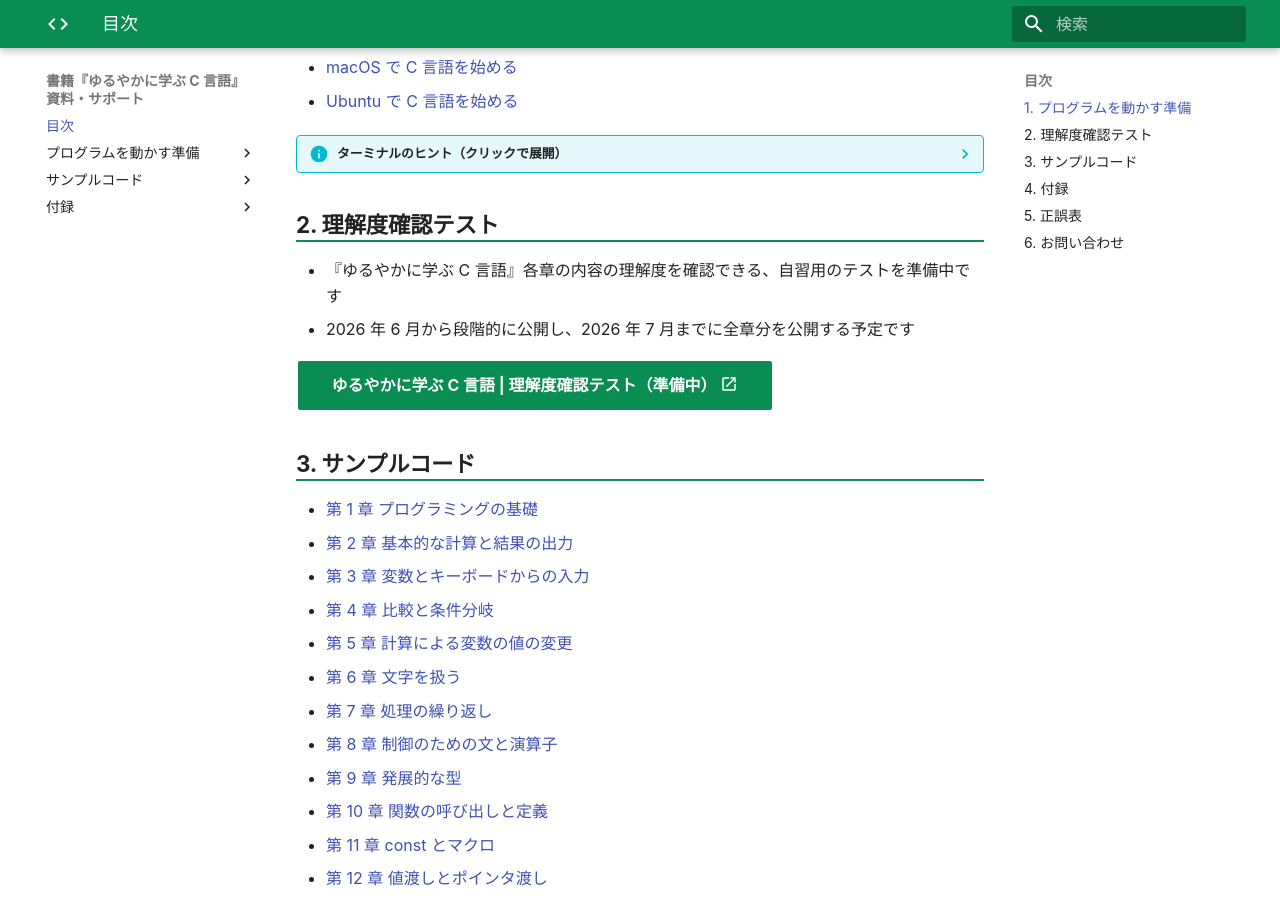
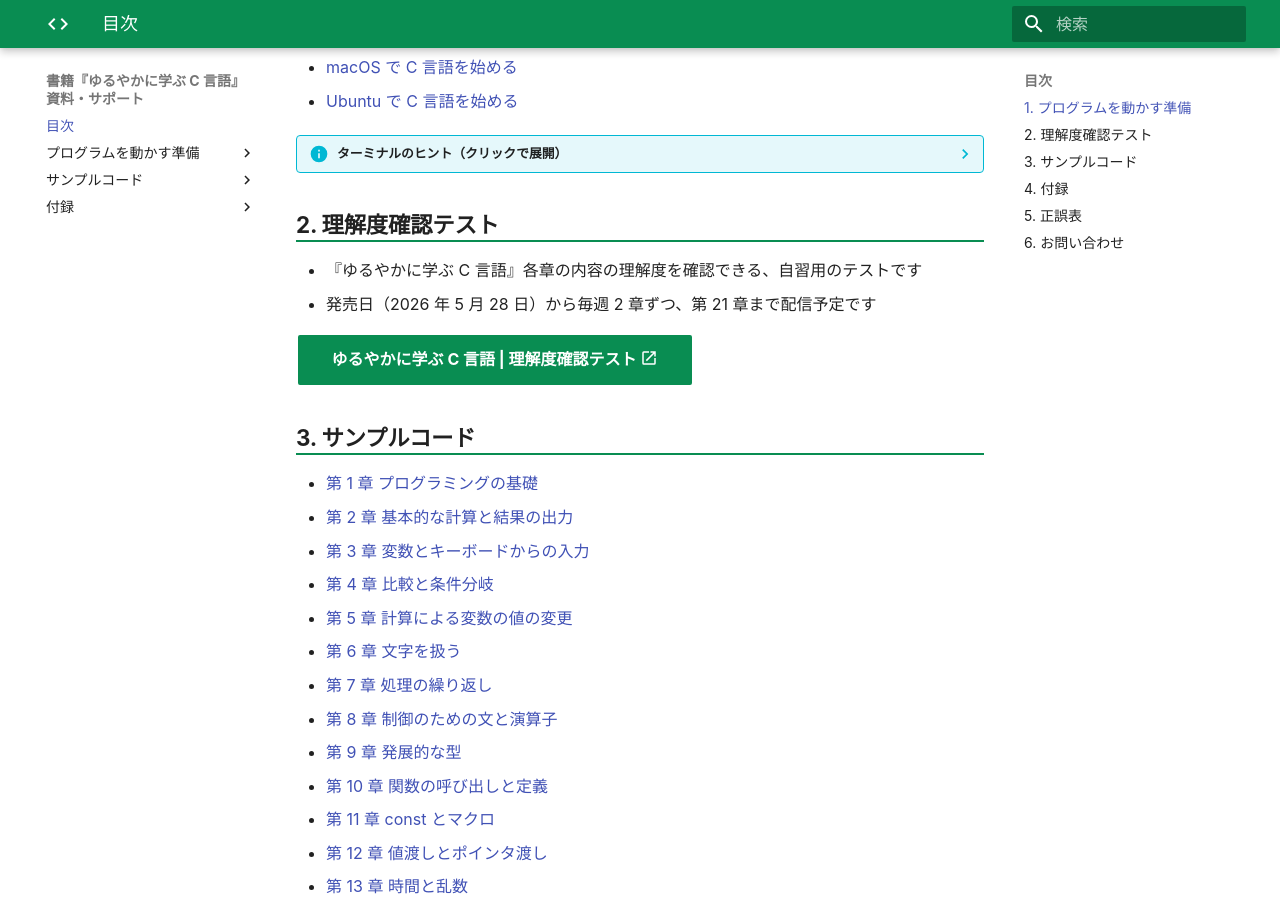
Before and after one commit to yuruyaka-c/yuruyaka-c.github.io, an MkDocs documentation site: the page built from docs/index.md, in a window 1280 px wide and 900 px high, scrolled down 348 px. Built offline with MkDocs 1.6.1 and Material for MkDocs 9.7.7, drawn with Linux system fonts in a browser that asks for light colours; nearby versions of some CDN libraries; some web fonts are replaced.

Commit message:
Update index.md

```diff
--- a/docs/index.md
+++ b/docs/index.md
@@ -26,10 +26,10 @@
 
 
 ## 2. 理解度確認テスト
-- 『ゆるやかに学ぶ C 言語』各章の内容の理解度を確認できる、自習用のテストを準備中です
-- 2026 年 6 月から段階的に公開し、2026 年 7 月までに全章分を公開する予定です
+- 『ゆるやかに学ぶ C 言語』各章の内容の理解度を確認できる、自習用のテストです
+- 発売日（2026 年 5 月 28 日）から毎週 2 章ずつ、第 21 章まで配信予定です
 
-[**ゆるやかに学ぶ C 言語 | 理解度確認テスト（準備中）** :material-open-in-new:](#){:target="_blank" .md-button .md-button--primary }
+[**ゆるやかに学ぶ C 言語 | 理解度確認テスト** :material-open-in-new:](https://siv3d.jp/yuruc){:target="_blank" .md-button .md-button--primary }
 
 
 ## 3. サンプルコード
```
